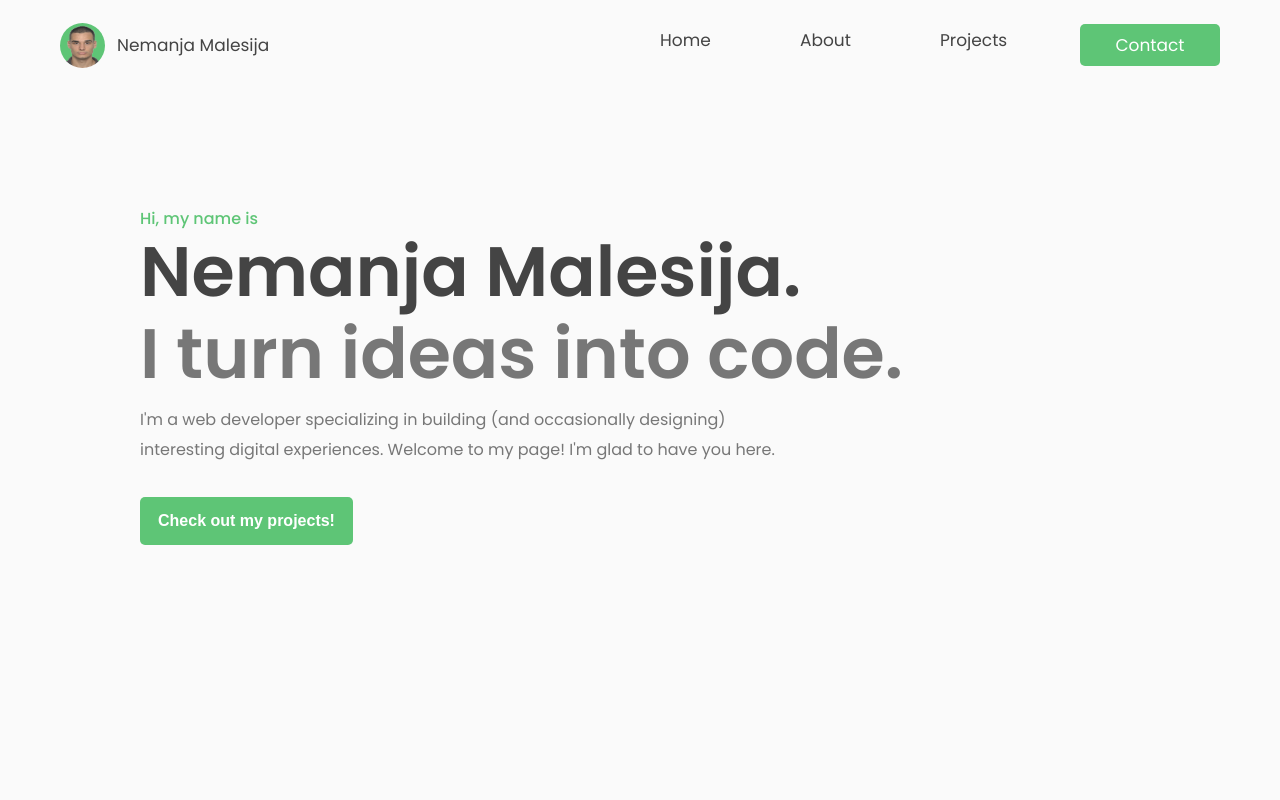
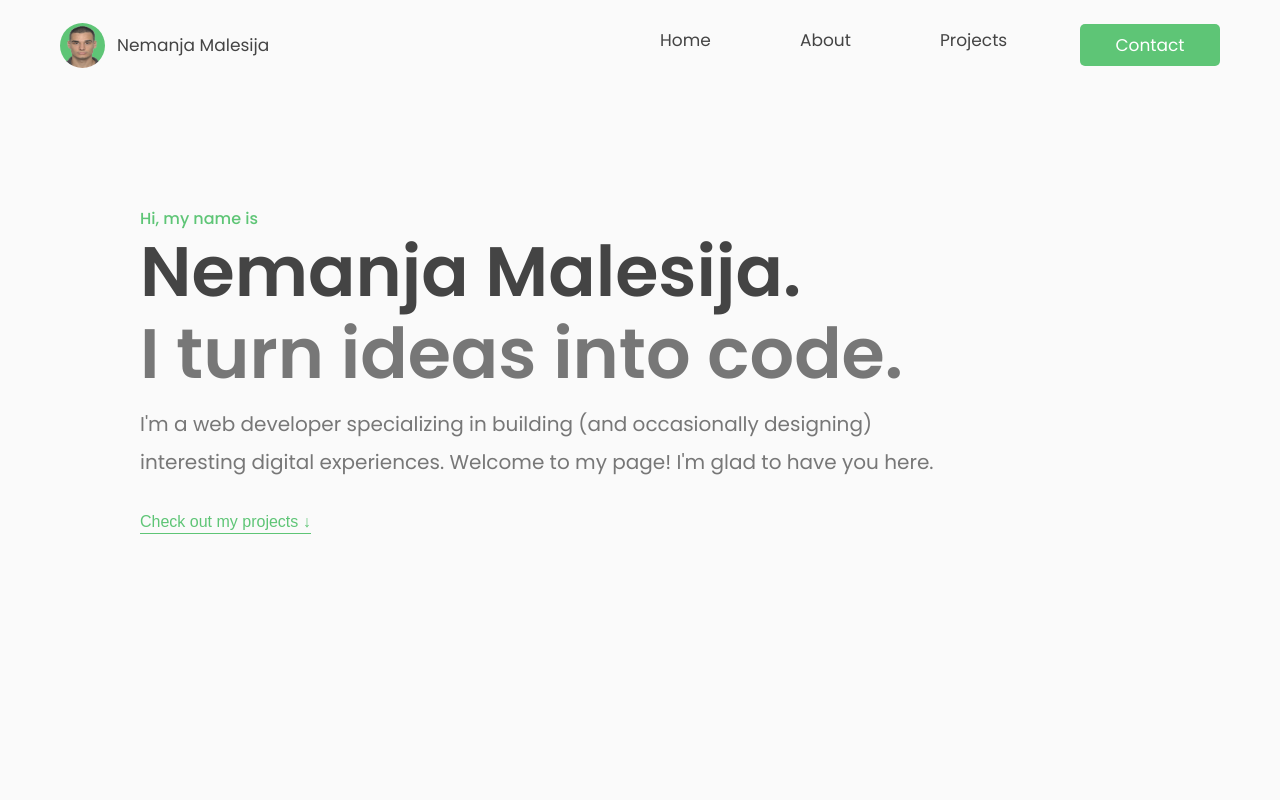
Before and after one commit to nemanjamalesija/portfolio-website, a React (Create React App) app: page / in a window 1280 px wide. Shown: the top 800 px of the page. Built offline with nearby package versions, Linux system fonts and the light colour scheme.

Commit message:
Restyle button hero

```diff
--- a/src/components/Hero.tsx
+++ b/src/components/Hero.tsx
@@ -71,11 +71,8 @@ const Hero = () => {
             glad to have you here.
           </p>
         </div>
-        <button
-          className="btn btn-projects-hero"
-          onClick={scrollIntoViewHandler}
-        >
-          Check out my projects!
+        <button className="btn-projects-hero" onClick={scrollIntoViewHandler}>
+          Check out my projects ↓
         </button>
       </section>
     </>
--- a/src/components/hero.css
+++ b/src/components/hero.css
@@ -26,7 +26,6 @@
 
 .hi-paragraph {
   color: var(--color-primary);
-  font-weight: 400;
   margin-bottom: 0.5rem;
   font-size: 1.6rem;
   font-weight: 500;
@@ -49,13 +48,23 @@
 }
 
 .hero-paragraph {
-  font-size: 1.6rem;
+  font-size: 2rem;
   color: #777;
-  max-width: 64rem;
+  max-width: 80rem;
   margin-bottom: 3.2rem;
   line-height: 1.9;
 }
 
 .btn-projects-hero {
   font-size: 1.6rem;
+  font-weight: 500;
+  display: inline-block;
+  background: none;
+  font-weight: 500;
+  color: var(--color-primary);
+  border: none;
+  border-bottom: 1px solid currentColor;
+  padding-bottom: 2px;
+  cursor: pointer;
+  transition: all 0.3s;
 }
```
